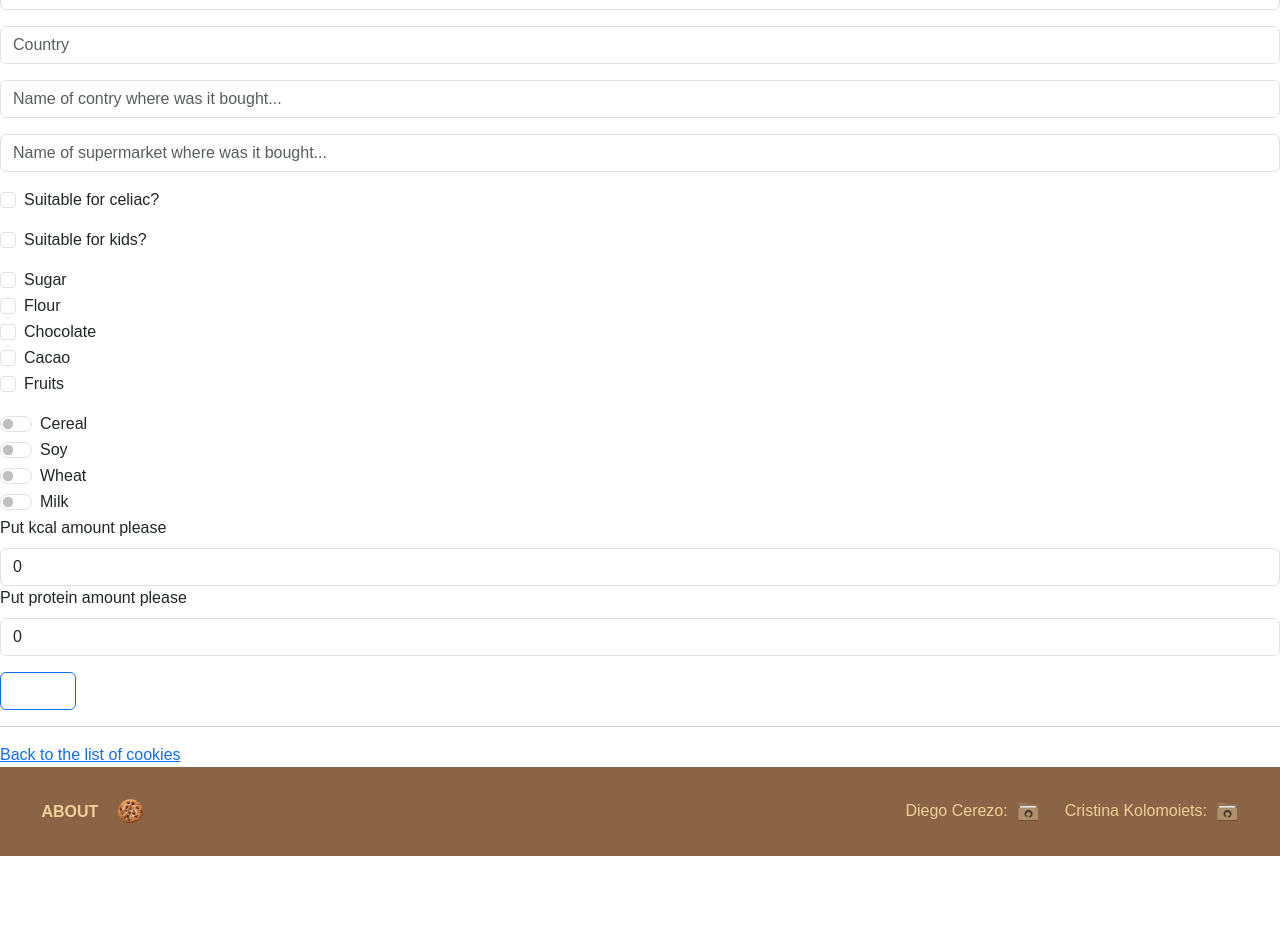
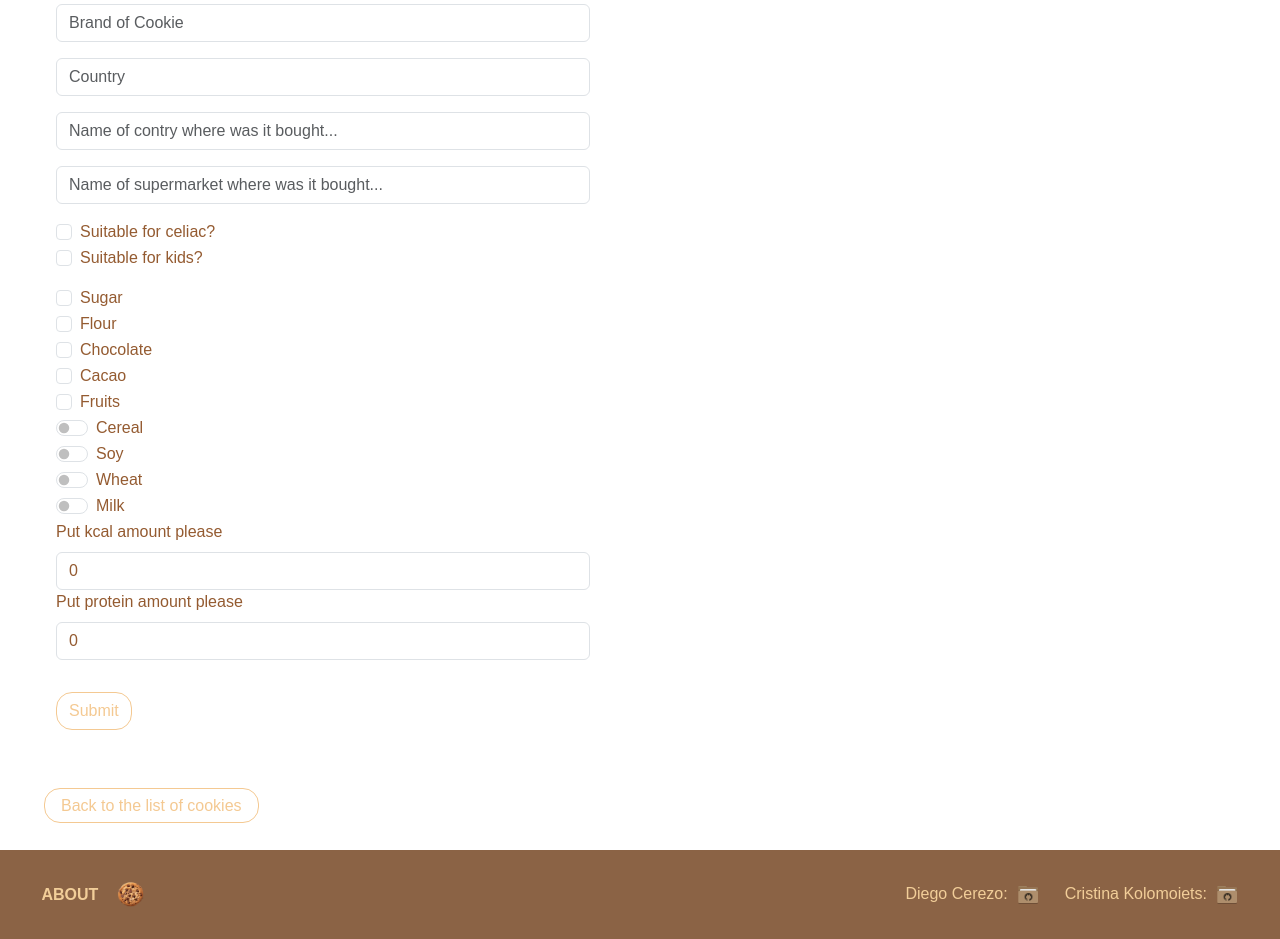
Before and after one commit to CristinaColomoiets/project_2-cookies-app-client, a React (Vite) app: page /cookie/edit/1 in a window 1280 px wide. Shown: the part 240-1179 px from the top of the page. Before the commit the page ends 1096 px from the top, so only its background shows below. Built offline with nearby package versions, Linux system fonts and the light colour scheme; no server answers; a web font is replaced by a local one.

Commit message:
FormEditPage styles done

```diff
--- a/src/components/CookiesSearch/CookiesSearch.css
+++ b/src/components/CookiesSearch/CookiesSearch.css
@@ -30,6 +30,7 @@
 .input-search:focus {
     outline: 0;
     box-shadow: none;
+    box-shadow: none;
 }
 
 
--- a/src/components/ReviewCard/ReviewCard.css
+++ b/src/components/ReviewCard/ReviewCard.css
@@ -11,8 +11,9 @@
 
 .heart-icon {
     position: absolute;
-    top: 10px;
-    right: 10px;
+    bottom: 10px;
+    right: 20px;
+    width: 1rem;
 
 }
 
@@ -21,7 +22,7 @@
 }
 
 .StarRareviewStars {
-    width: 1.2rem;
+    width: 1rem;
 }
 
 .txt-coment{
--- a/src/pages/CookiesEditPage/CookiesEdit.css
+++ b/src/pages/CookiesEditPage/CookiesEdit.css
@@ -0,0 +1,60 @@
+.container-edit-form{
+    margin: 2rem;
+}
+
+.input-edit{
+    color: #945b31;
+}
+
+.form-control:focus {
+    color: #945b31;
+    border-color: #d0ab7b;
+    outline: 0;
+    box-shadow: none;
+}
+.form-control{
+    color: #945b31;
+}
+
+
+.form-check-input:checked {
+    background-color: #d0ab7b;
+    border-color: #d0ab7b;
+    outline: none;
+    box-shadow: none;
+    border:#d0ab7b ;
+}
+
+.form-check-input:focus {
+    border-color:#d0ab7b;
+    outline: 0;
+    box-shadow: none;
+}
+
+.form-edit-row{
+    margin: 2rem 0;
+}
+
+
+.btn-submit{
+    margin: 2rem 0;
+    border: 1px solid #f4c992;
+    border-radius: 1rem;
+    color: #f4c992;
+    background-color: white;
+}
+
+.btn-submit:hover{
+    border: 1px solid #d0ab7b;
+    color: #d0ab7b;
+    background-color: white;
+}
+
+.btn-back{
+    padding: .5rem 1rem;
+    border: 1px solid #f4c992;
+    border-radius: 1rem;
+    color: #f4c992;
+    background-color: white;
+    text-decoration: none;
+}
--- a/src/pages/CookiesEditPage/CookiesEdit.jsx
+++ b/src/pages/CookiesEditPage/CookiesEdit.jsx
@@ -1,7 +1,8 @@
 import axios from 'axios'
 import { useEffect, useState } from 'react'
 import { Link, useNavigate, useParams } from 'react-router-dom'
-import { Button, Form } from 'react-bootstrap';
+import { Button, Container, Form, Row, Col } from 'react-bootstrap';
+import './CookiesEdit.css'
 
 
 const API_URL = import.meta.env.VITE_API_URL
@@ -77,7 +78,7 @@ const CookiesEditPage = () => {
 
             ingredientsCopy = ingredientsCopy.filter(ingredient => ingredient !== value);
         }
-        setcookieData({ ...cookieData, ingredients: ingredientsCopy });
+        setCookieData({ ...cookieData, ingredients: ingredientsCopy });
     }
 
     const handleFormSubmit = ((event) => {
@@ -98,9 +99,13 @@ const CookiesEditPage = () => {
 
     return (
         <div>
+            <Container className='container-edit-form'>
+                <Row className='form-edit-row'>
+                    <Col md={{span: 6}}>
                         <Form onSubmit={handleFormSubmit}>
                             <Form.Group className="mb-3" controlId="imageUrl">
                                 <Form.Control
+                                    className='input-edit'
                                     name="imageUrl"
                                     placeholder="Insert image URL"
                                     type="text"
@@ -111,6 +116,7 @@ const CookiesEditPage = () => {
 
                             <Form.Group className="mb-3" controlId="name">
                                 <Form.Control
+                                    className='input-edit'
                                     name="name"
                                     placeholder="Name of Cookie"
                                     type='text'
@@ -121,6 +127,7 @@ const CookiesEditPage = () => {
 
                             <Form.Group className="mb-3" controlId="brand">
                                 <Form.Control
+                                    className='input-edit'
                                     name='brand'
                                     placeholder="Brand of Cookie"
                                     type='text'
@@ -131,6 +138,7 @@ const CookiesEditPage = () => {
 
                             <Form.Group className="mb-3" controlId="originCountry">
                                 <Form.Control
+                                    className='input-edit'
                                     name='originCountry'
                                     placeholder="Country"
                                     type='text'
@@ -141,6 +149,7 @@ const CookiesEditPage = () => {
 
                             <Form.Group className="mb-3" controlId="buyCountry">
                                 <Form.Control
+                                    className='input-edit'
                                     name='buyCountry'
                                     placeholder="Name of contry where was it bought..."
                                     type='text'
@@ -151,6 +160,7 @@ const CookiesEditPage = () => {
 
                             <Form.Group className="mb-3" controlId="buySupermarket">
                                 <Form.Control
+                                    className='input-edit'
                                     name='buySupermarket'
                                     placeholder="Name of supermarket where was it bought..."
                                     type='text'
@@ -159,8 +169,9 @@ const CookiesEditPage = () => {
                                 />
                             </Form.Group>
 
-                <Form.Group className="mb-3" controlId="celiac">
+                            <Form.Group className='input-edit' controlId="celiac">
                                 <Form.Check
+                                    className='input-edit'
                                     name='celiac'
                                     type="checkbox"
                                     label="Suitable for celiac?"
@@ -171,6 +182,7 @@ const CookiesEditPage = () => {
 
                             <Form.Group className="mb-3" controlId="forKids">
                                 <Form.Check
+                                    className='input-edit'
                                     name='forKids'
                                     type="checkbox"
                                     label="Suitable for kids?"
@@ -179,7 +191,7 @@ const CookiesEditPage = () => {
                                 />
                             </Form.Group>
 
-                <Form.Group className="mb-3" controlId="ingredients" >
+                            <Form.Group className='input-edit' controlId="ingredients" >
                                 <Form.Check name="Sugar" type='checkbox' label="Sugar" value="Sugar" checked={cookieData.ingredients.includes('Sugar')} onChange={handleIngredientsChange} />
                                 <Form.Check name="Flour" type='checkbox' label="Flour" value="Flour" checked={cookieData.ingredients.includes('Flour')} onChange={handleIngredientsChange} />
                                 <Form.Check name="Chocolate" type='checkbox' label="Chocolate" value="Chocolate" checked={cookieData.ingredients.includes('Chocolate')} onChange={handleIngredientsChange} />
@@ -187,14 +199,14 @@ const CookiesEditPage = () => {
                                 <Form.Check name="Fruits" type='checkbox' label="Fruits" value="Fruits" checked={cookieData.ingredients.includes('Fruits')} onChange={handleIngredientsChange} />
                             </Form.Group>
 
-                <Form.Group controlId="allergen">
+                            <Form.Group controlId="allergen" className='input-edit'>
                                 <Form.Check name='cereal' type="switch" label="Cereal" checked={allergenData.cereal} onChange={handleAllergenChande} />
                                 <Form.Check name='soy' type="switch" label="Soy" checked={allergenData.soy} onChange={handleAllergenChande} />
                                 <Form.Check name='wheat' type="switch" label="Wheat" checked={allergenData.wheat} onChange={handleAllergenChande} />
                                 <Form.Check name='milk' type="switch" label="Milk" checked={allergenData.milk} onChange={handleAllergenChande} />
                             </Form.Group>
 
-                <Form.Group className="mb-3" controlId="nutrients">
+                            <Form.Group className='input-edit' controlId="nutrients">
                                 <Form.Label>{'Put kcal amount please'}</Form.Label>
                                 <Form.Control name='kcal' type="number" value={nutrientsData.kcal} onChange={handleNutrientsChange} />
 
@@ -202,10 +214,12 @@ const CookiesEditPage = () => {
                                 <Form.Control name='protein' type="number" value={nutrientsData.protein} onChange={handleNutrientsChange} />
                             </Form.Group>
 
-                <Button type="submit">Submit</Button>
+                            <Button className='btn-submit' type="submit">Submit</Button>
                         </Form>
-            <hr />
-            <Link to="/cookie">Back to the list of cookies</Link>
+                    </Col>
+                </Row>
+                <Link className='btn-back' to="/cookie">Back to the list of cookies</Link>
+            </Container>
         </div>
     )
 }
```
Lines whose indentation alone changed are shown as unchanged.
